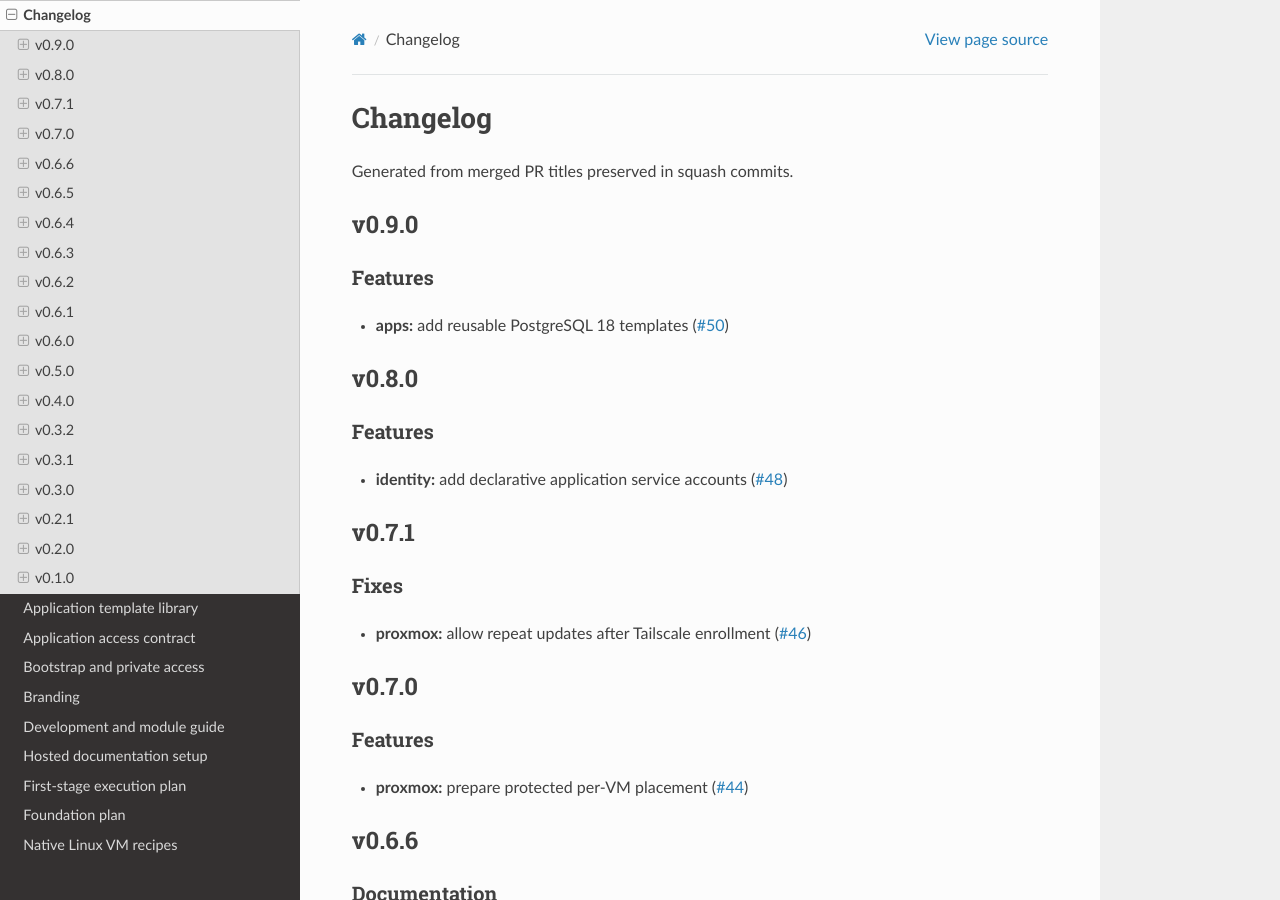
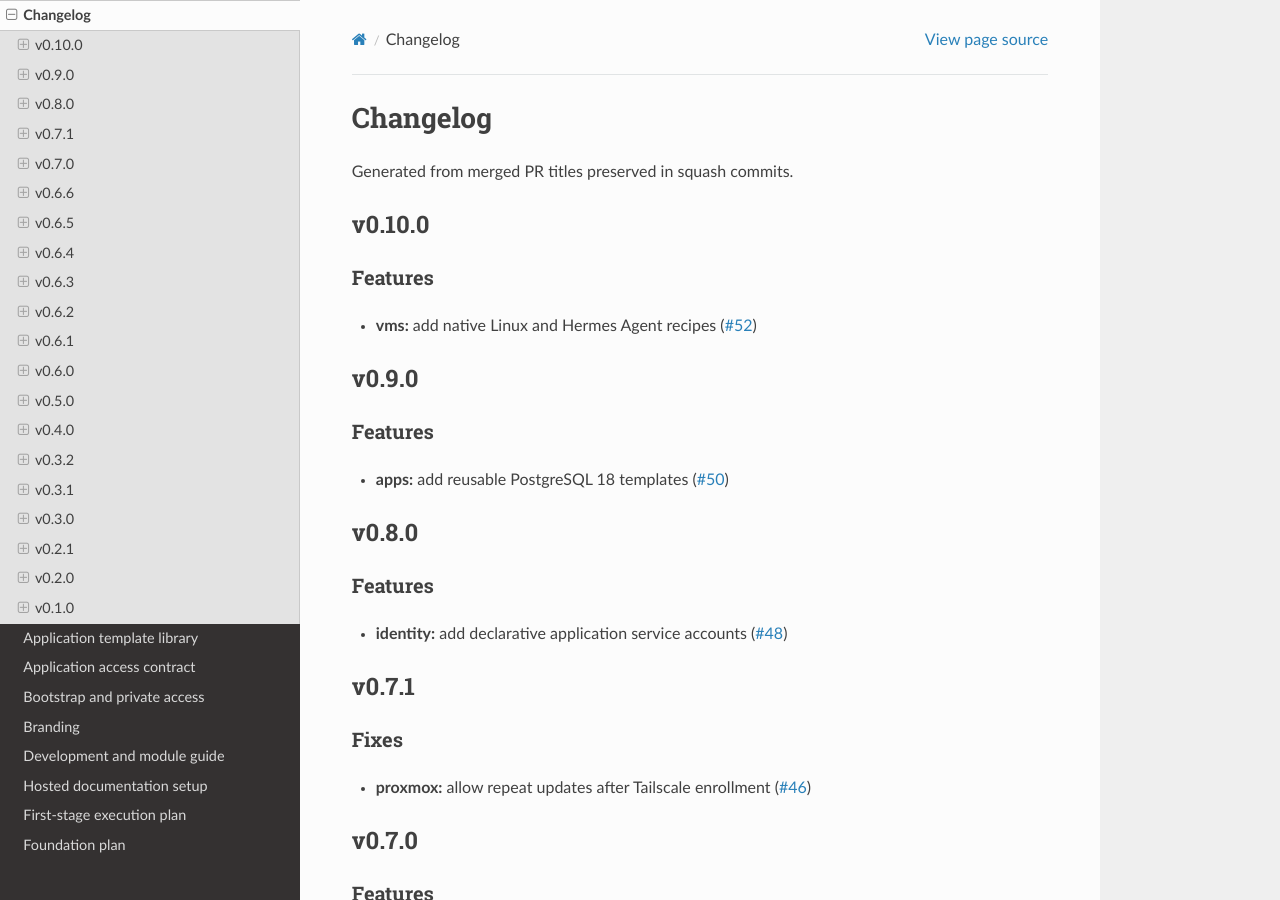
Before and after one commit to CafofoLabs/milkyway, a Sphinx documentation site: the page built from docs/CHANGELOG.md, in a window 1280 px wide and 900 px high. Built offline with Sphinx 7.4.7 and the Read the Docs theme 3.1.0, drawn with Linux system fonts in a browser that asks for light colours; the version number could not be read and is left out.

Commit message:
chore(release): v0.10.0 (#53)

```diff
--- a/docs/CHANGELOG.md
+++ b/docs/CHANGELOG.md
@@ -2,6 +2,10 @@
 
 Generated from merged PR titles preserved in squash commits.
 
+## v0.10.0
+
+### Features
+- **vms:** add native Linux and Hermes Agent recipes ([#52](https://github.com/CafofoLabs/milkyway/pull/52))
 ## v0.9.0
 
 ### Features
```
Also changed, not shown: 1 other file.
